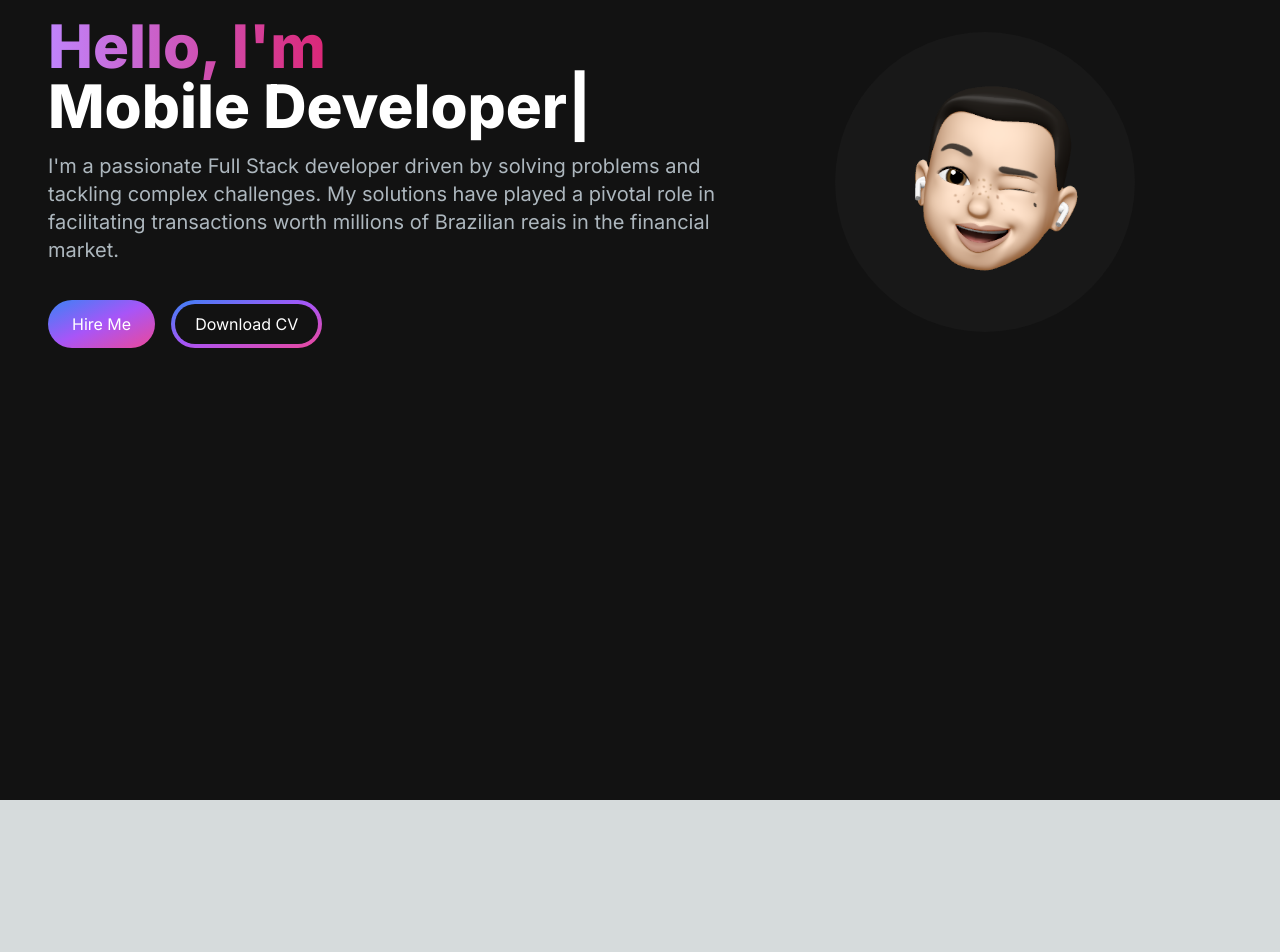
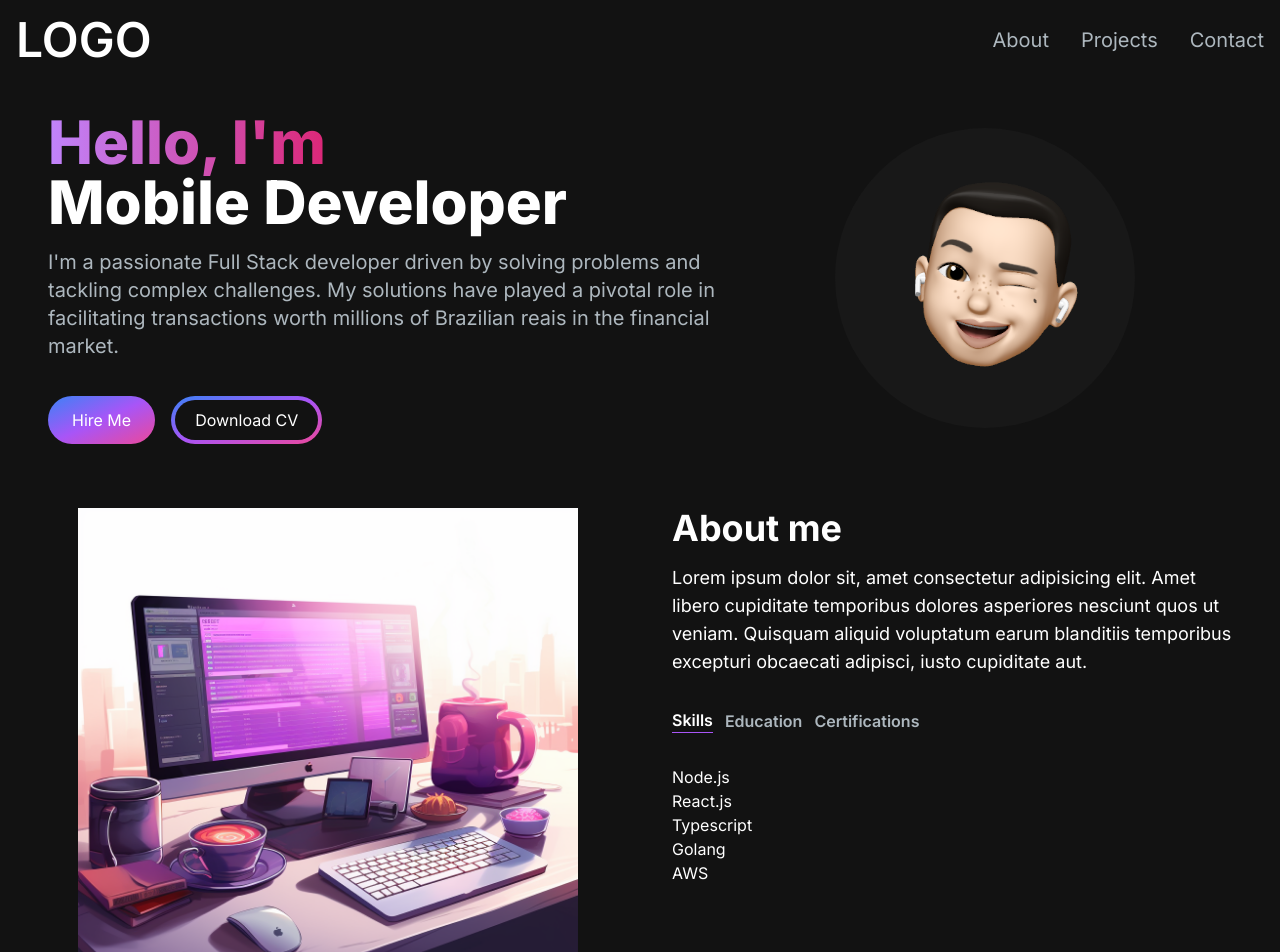
Before and after one commit to arrooxa/website, a Next.js app: page / in a window 1280 px wide. Shown: the top 952 px of the page. Before the commit the page ends 800 px from the top, so only its background shows below. Built offline with nearby package versions, Linux system fonts and the light colour scheme.

Commit message:
feat: about section and navbar component

```diff
--- a/package.json
+++ b/package.json
@@ -9,6 +9,7 @@
     "lint": "next lint"
   },
   "dependencies": {
+    "@heroicons/react": "^2.0.18",
     "next": "13.5.4",
     "react": "^18",
     "react-dom": "^18",
--- a/src/app/page.tsx
+++ b/src/app/page.tsx
@@ -1,11 +1,15 @@
+import AboutSection from "@src/components/AboutSection";
 import HeroSection from "@src/components/HeroSection";
+import NavBar from "@src/components/NavBar";
 
 export default function Home() {
   return (
     <main className="flex min-h-screen flex-col bg-[#121212]">
-      <div className="container mx-auto px-12 py-4">
+      <NavBar />
+      <div className="container mt-24 mx-auto px-12 py-4">
         <HeroSection />
+        <AboutSection />
       </div>
     </main>
-  )
+  );
 }
--- /dev/null
+++ b/src/app/types/link.ts
@@ -0,0 +1,4 @@
+export interface LinkDTO {
+  href: string;
+  title: string;
+}
--- /dev/null
+++ b/src/app/types/tab.ts
@@ -0,0 +1,13 @@
+export type Tabs = "Skills" | "Education" | "Certifications";
+
+export interface TabsData {
+  title: Tabs;
+  id: Lowercase<Tabs>;
+  content: React.ReactNode;
+}
+
+export interface TabButtonDTO {
+  active: boolean;
+  selectTab: () => void;
+  children: React.ReactNode;
+}
--- /dev/null
+++ b/src/components/AboutSection.tsx
@@ -0,0 +1,96 @@
+"use client";
+import React, { useState, useTransition } from "react";
+import Image from "next/image";
+import { Tabs, TabsData } from "@src/app/types/tab";
+import TabButton from "./TabButton";
+
+const tabsData: TabsData[] = [
+  {
+    title: "Skills",
+    id: "skills",
+    content: (
+      <ul>
+        <li>Node.js</li>
+        <li>React.js</li>
+        <li>Typescript</li>
+        <li>Golang</li>
+        <li>AWS</li>
+      </ul>
+    ),
+  },
+  {
+    title: "Education",
+    id: "education",
+    content: (
+      <ul className="flex flex-col gap-3">
+        <li>
+          Santos College of Technology - Higher Technology Course (HTC) /
+          Systems Analysis and Development
+        </li>
+        <li>
+          USJT - Higher Technology Course (CST) / Systems Analysis and
+          Development
+        </li>
+      </ul>
+    ),
+  },
+  {
+    title: "Certifications",
+    id: "certifications",
+    content: (
+      <ul>
+        <li>Complete React - Origamid</li>
+        <li>Javascript ES6 Essentials - DIO</li>
+      </ul>
+    ),
+  },
+];
+
+const AboutSection = () => {
+  const [tab, setTab] = useState<Lowercase<Tabs>>("skills");
+  const [isPending, startTransition] = useTransition();
+
+  function handleChangeTab(id: Lowercase<Tabs>) {
+    startTransition(() => {
+      setTab(id);
+    });
+  }
+
+  return (
+    <section className="text-white">
+      <div className="md:grid md:grid-cols-2 gap-8 items-center py-8 px-4 xl:gap-16 sm:py-16 xl:px-0 justify-items-center">
+        <Image
+          src="/images/about-image.png"
+          width={500}
+          height={500}
+          alt="About Image"
+          className="hidden xl:block"
+        />
+        <div className="mt-4 md:mt-0 text-left flex flex-col h-full">
+          <h2 className="text-4xl font-bold text-white mb-4">About me</h2>
+          <p className="text-base md:text-lg">
+            Lorem ipsum dolor sit, amet consectetur adipisicing elit. Amet
+            libero cupiditate temporibus dolores asperiores nesciunt quos ut
+            veniam. Quisquam aliquid voluptatum earum blanditiis temporibus
+            excepturi obcaecati adipisci, iusto cupiditate aut.
+          </p>
+          <div className="flex flex-row mt-8">
+            {tabsData.map(({ id, title }) => (
+              <TabButton
+                selectTab={() => handleChangeTab(id)}
+                active={tab === id}
+              >
+                {title}
+              </TabButton>
+            ))}
+          </div>
+          <div className="mt-8">
+            {tabsData.find((t) => t.id === tab)?.content}
+          </div>
+        </div>
+      </div>
+    </section>
+  );
+};
+
+export default AboutSection;
--- /dev/null
+++ b/src/components/MenuOverlay.tsx
@@ -0,0 +1,21 @@
+import React from "react";
+import NavLink from "./NavLink";
+import { LinkDTO } from "@src/app/types/link";
+
+const MenuOverlay: React.FC<{ links: LinkDTO[] }> = ({
+  links,
+}: {
+  links: LinkDTO[];
+}) => {
+  return (
+    <ul className="flex flex-col py-4 items-center">
+      {links.map(({ href, title }, index) => (
+        <li key={index}>
+          <NavLink href={href} title={title} />
+        </li>
+      ))}
+    </ul>
+  );
+};
+
+export default MenuOverlay;
--- /dev/null
+++ b/src/components/NavBar.tsx
@@ -0,0 +1,67 @@
+"use client";
+import Link from "next/link";
+import React, { useState } from "react";
+import NavLink from "./NavLink";
+import { Bars3Icon, XMarkIcon } from "@heroicons/react/24/solid";
+import MenuOverlay from "./MenuOverlay";
+
+const navLinks = [
+  {
+    title: "About",
+    href: "#about",
+  },
+  {
+    title: "Projects",
+    href: "#projects",
+  },
+  {
+    title: "Contact",
+    href: "#contact",
+  },
+];
+
+const Navbar = () => {
+  const [navbarOpen, setNavbarOpen] = useState(false);
+
+  return (
+    <nav className="fixed mx-auto top-0 left-0 right-0 z-10 bg-[#121212] bg-opacity-100">
+      <div className="flex container lg:py-4 flex-wrap items-center justify-between mx-auto px-4 py-2">
+        <Link
+          href={"/"}
+          className="text-2xl md:text-5xl text-white font-semibold"
+        >
+          LOGO
+        </Link>
+        <div className="mobile-menu block md:hidden">
+          {!navbarOpen ? (
+            <button
+              onClick={() => setNavbarOpen(true)}
+              className="flex items-center px-3 py-2 border rounded border-slate-200 text-slate-200 hover:text-white hover:border-white"
+            >
+              <Bars3Icon className="h-5 w-5" />
+            </button>
+          ) : (
+            <button
+              onClick={() => setNavbarOpen(false)}
+              className="flex items-center px-3 py-2 border rounded border-slate-200 text-slate-200 hover:text-white hover:border-white"
+            >
+              <XMarkIcon className="h-5 w-5" />
+            </button>
+          )}
+        </div>
+        <div className="menu hidden md:block md:w-auto" id="navbar">
+          <ul className="flex p-4 md:p-0 md:flex-row md:space-x-8 mt-0">
+            {navLinks.map(({ href, title }, index) => (
+              <li key={index}>
+                <NavLink href={href} title={title} />
+              </li>
+            ))}
+          </ul>
+        </div>
+      </div>
+      {navbarOpen ? <MenuOverlay links={navLinks} /> : null}
+    </nav>
+  );
+};
+
+export default Navbar;
--- /dev/null
+++ b/src/components/NavLink.tsx
@@ -0,0 +1,16 @@
+import { LinkDTO } from "@src/app/types/link";
+import Link from "next/link";
+import React from "react";
+
+const NavLink: React.FC<LinkDTO> = ({ href, title }: LinkDTO) => {
+  return (
+    <Link
+      href={href}
+      className="block py-2 pl-3 pr-4 text-[#ADB7BE] sm:text-xl rounded md:p-0 hover:text-white"
+    >
+      {title}
+    </Link>
+  );
+};
+
+export default NavLink;
--- /dev/null
+++ b/src/components/TabButton.tsx
@@ -0,0 +1,18 @@
+import { TabButtonDTO } from "@src/app/types/tab";
+import React from "react";
+
+const TabButton: React.FC<TabButtonDTO> = ({ active, selectTab, children }) => {
+  const buttonClasses = active
+    ? "text-white border-b border-purple-500"
+    : "text-[#ADB7BE]";
+
+  return (
+    <button onClick={selectTab}>
+      <p className={`mr-3 font-semibold hover:text-white ${buttonClasses}`}>
+        {children}
+      </p>
+    </button>
+  );
+};
+
+export default TabButton;
```
Also changed, not shown: public/images/about-image.png (added), 1 other file (tests, documents, lock files or other folders).
